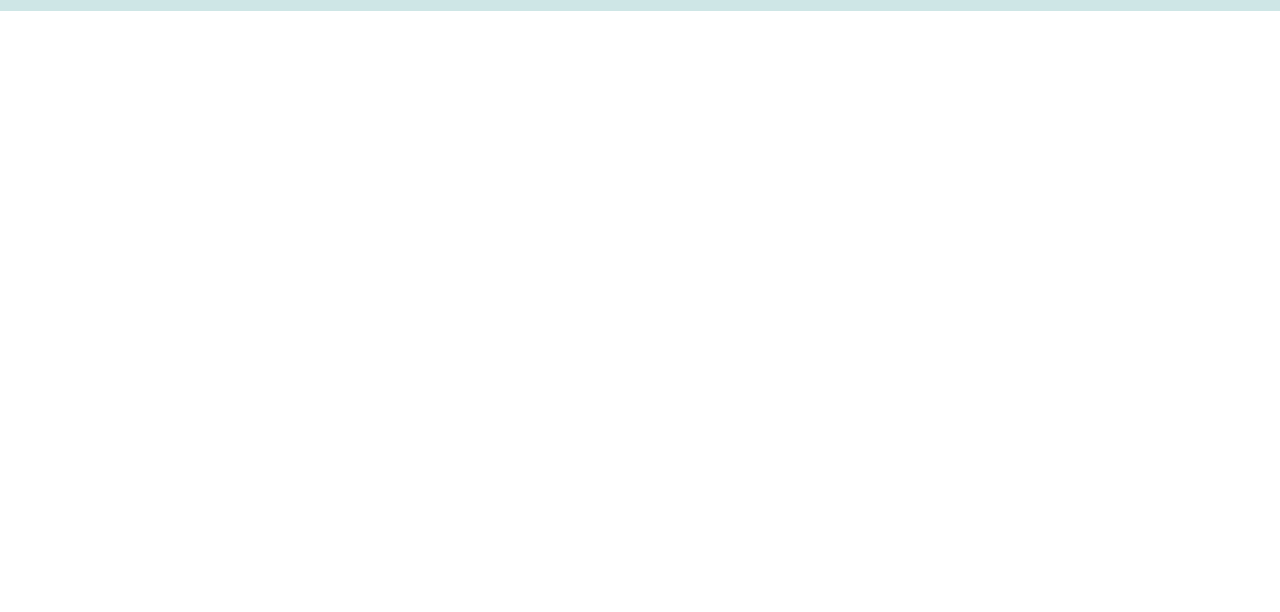
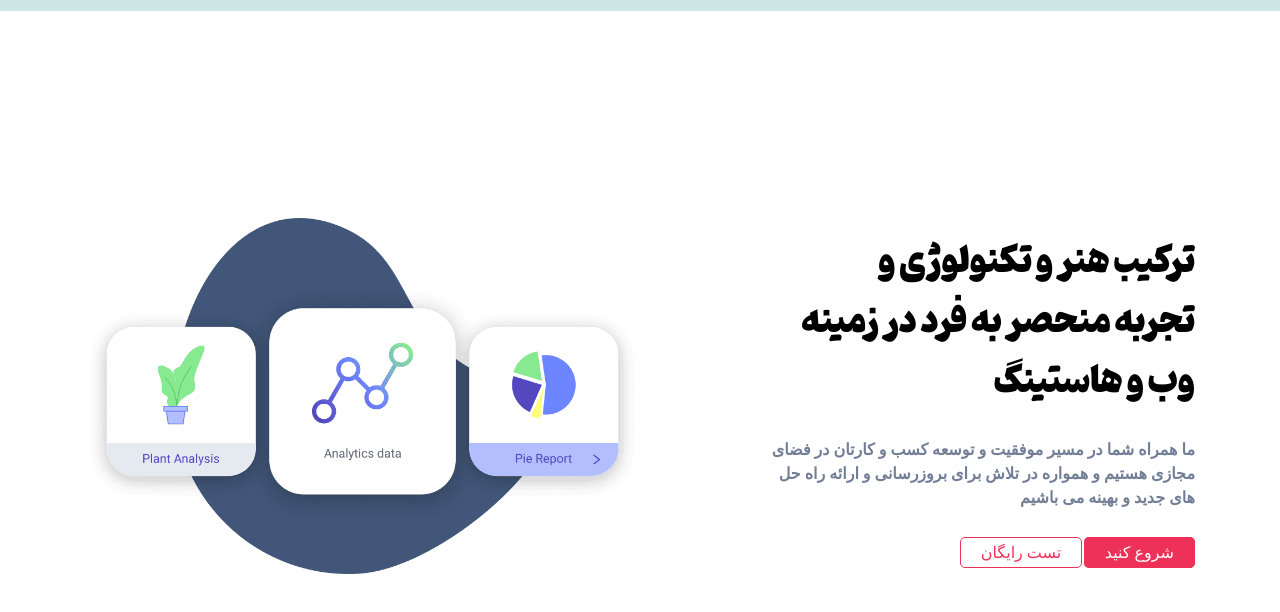
Before and after one commit to Matin-Hosseini/diako-host, a plain HTML site: page index.html in a window 1280 px wide. Shown: the part 44-656 px from the top of the page. Drawn offline with Linux system fonts and the light colour scheme; a web font is replaced by a local one.

Commit message:
Home section created

```diff
--- a/css/app.css
+++ b/css/app.css
@@ -6,6 +6,10 @@
 
   --text-color: #717e96;
   --red-color: #ee3158;
+
+  --button-color: #ee3158;
+
+  --transition: 0.2s ease-in-out;
 }
 /*  ---- boilerplates (primary styles) starts ----  */
 
@@ -39,6 +43,40 @@ ul li {
   list-style: none;
 }
 
+img {
+  width: 100%;
+  height: 100%;
+  object-fit: contain;
+}
+
+.description {
+  font-family: var(--secondary-font);
+  color: var(--text-color);
+  font-size: 1.6rem;
+}
+
+.btn {
+  border: 1px solid var(--button-color);
+  color: var(--button-color);
+  padding: 0.6rem 2rem;
+  font-family: var(--secondary-font);
+  border-radius: 0.5rem;
+  transition: all var(--transition);
+}
+.btn:hover {
+  color: #fff;
+  background-color: var(--button-color);
+}
+.btn-fill {
+  background-color: var(--button-color);
+  color: #fff;
+  transition: all var(--transition);
+}
+.btn-fill:hover {
+  background-color: #fff;
+  color: var(--button-color);
+}
+
 /*  ---- boilerplates (primary styles) ends ----  */
 
 /*  ---- content-container starts ----  */
@@ -56,12 +94,13 @@ ul li {
 
 /*  ---- header nav starts ----  */
 
-header{
+header {
   position: fixed;
   background-color: rgb(206, 230, 230);
   left: 0;
   right: 0;
   top: 0;
+  z-index: 99999;
 }
 .nav {
   display: flex;
@@ -77,7 +116,9 @@ header{
 
 .mobile-menu {
   position: absolute;
-  top: 6.8rem;
+  z-index: 9999999;
+  background-color: #fff;
+  top: 6.5rem;
   left: 0;
   right: 0;
   text-align: center;
@@ -152,4 +193,31 @@ header{
 
 /*  ---- header nav ends ----  */
 
+/*  ---- home starts ----  */
+
+.home {
+  display: flex;
+  flex-direction: column;
+  min-height: calc(100vh - 5rem);
+  margin-top: 10rem;
+}
+.home__content {
+  flex-basis: 50%;
+
+  text-align: center;
+  margin-bottom: 6rem;
+}
+.home__image {
+  flex-basis: 50%;
+}
+
+.home__title {
+  font-size: 4rem;
+}
+.home__caption {
+  margin: 3rem 0;
+}
+
+/*  ---- home ends ----  */
+
 @import "./responsive.css";
--- a/css/responsive.css
+++ b/css/responsive.css
@@ -59,3 +59,51 @@
 }
 
 /*  ---- header nav ends ----  */
+
+/*  ---- home starts ----  */
+
+@media (max-width: 576px) {
+  .home__title {
+    font-size: 3rem;
+    max-width: 30rem;
+  }
+  .home__caption {
+    max-width: 36rem;
+  }
+}
+
+@media (max-width: 576px) {
+  .home__title {
+    font-size: 3.3rem;
+    max-width: 34rem;
+    margin-left: auto;
+    margin-right: auto;
+  }
+  .home__caption {
+    max-width: 36rem;
+    margin-left: auto;
+    margin-right: auto;
+  }
+}
+
+@media (min-width: 992px) {
+  .home {
+    flex-direction: row;
+    margin-top: 0;
+  }
+  .home__content {
+    display: flex;
+    flex-direction: column;
+    justify-content: center;
+    margin-bottom: 0;
+    text-align: right;
+  }
+  .home__title {
+    max-width: 40rem;
+  }
+  .home__caption {
+    max-width: 44rem;
+  }
+}
+
+/*  ---- home ends ----  */
--- a/index.html
+++ b/index.html
@@ -15,7 +15,6 @@
   <body>
     <header>
       <!--header nav starts-->
-
       <div class="container">
         <nav class="nav">
           <div class="logo">
@@ -48,9 +47,23 @@
           </div>
         </nav>
       </div>
-      <!--header nav starts-->
+      <!--header nav ends-->
     </header>
-    <main></main>
+    <main>
+      <section class="home container">
+        <div class="home__content">
+          <h1 class="home__title">ترکیب هنر و تکنولوژی و تجربه منحصر به فرد در زمینه  وب و هاستینگ</h1>
+          <h2 class="description home__caption">ما همراه شما در مسیر موفقیت و توسعه کسب و کارتان در فضای مجازی هستیم و همواره در تلاش برای بروزرسانی و ارائه راه حل های جدید و بهینه می باشیم</h2>
+          <div class="home__links">
+            <a href="#" class="btn btn-fill home__link">شروع کنید</a>
+            <a href="#" class="btn home__link">تست رایگان</a>
+          </div>
+        </div>
+        <div class="home__image">
+          <img src="./assets/images/header-img.png" alt="">
+        </div>
+      </section>
+    </main>
     <footer></footer>
   </body>
 </html>
```
